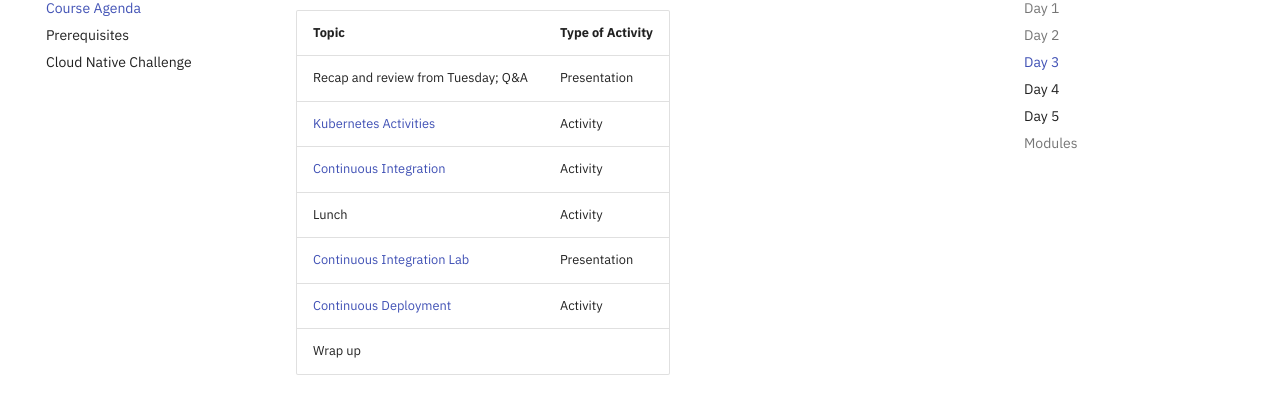
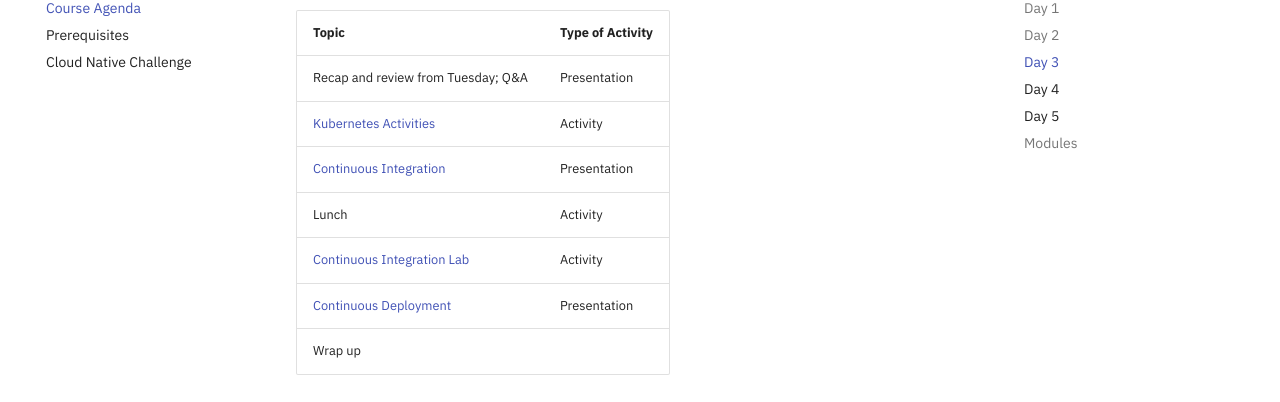
Before and after one commit to ibm-cloud-architecture/cloud-native-bootcamp, an MkDocs documentation site: the page built from docs/agenda.md, in a window 1280 px wide and 900 px high, scrolled down 1259 px. Shown: the part 100-502 px from the top of the window. Built offline with MkDocs 1.6.1 and Material for MkDocs 9.7.7, drawn with Linux system fonts in a browser that asks for light colours; some web fonts are replaced; comment, search, counter and statistics services are not loaded.

Commit message:
Agenda updates

```diff
--- a/docs/agenda.md
+++ b/docs/agenda.md
@@ -12,9 +12,9 @@
     | Introductions                                                          | Activity                     |
     | [Introduction Cloud Native](cloud-native/index.md)                  | Presentation                 |
     | [Containers](./containers/index.md)                                         | Presentation                 |
-    | [Container Activities](./labs/containers/index.md)                     | Activity                     |
+    | [Container Activities](./labs/index.md#containers)                     | Activity                     |
     | Lunch                                                                  | Activity                     |
-    | [Container Activities](./labs/containers/index.md) (Cont.)             | Activity                     |
+    | [Container Activities](./labs/index.md#containers) (Cont.)             | Activity                     |
     | [Kubernetes](./openshift/index.md)                                         | Presentation                 |
     | Wrap up                                                                |                              |
 
@@ -23,7 +23,7 @@
     | Topic                                                                  | Type of Activity             |
     | --------------------------------------------------------------------- | --------------------------- |
     | Recap and review from Monday; Q&A                                      | Presentation                 |
-    | [Kubernetes Activities](./labs/containers/index.md)                                         | Activity                     |
+    | [Kubernetes Activities](./labs/index.md#kubernetes)                                         | Activity                     |
     | Lunch                                                                  | Activity                     |
     | [Kubernetes](./openshift/index.md)                                         | Presentation                 |
     |  Wrap up                                                               |                              |
@@ -33,11 +33,11 @@
     | Topic                                           | Type of Activity            |
     | :---------------------------------------------- | :--------------------------- |
     | Recap and review from Tuesday; Q&A              | Presentation                 |
-    | [Kubernetes Activities](../lectures/kube-overview#activities)                  | Activity     |
-    | [Continuous Integration](../lectures/continuous-integration/)  | Activity      |
+    | [Kubernetes Activities](./labs/index.md#kubernetes)                  | Activity     |
+    | [Continuous Integration](./devops/tekton/index.md)  | Presentation      |
     | Lunch                                           | Activity                              |
-    | [Continuous Integration Lab](../lectures/continuous-integration#activities)  | Presentation        |
-    | [Continuous Deployment](../lectures/continuous-deployment/)  | Activity        |
+    | [Continuous Integration Lab](./labs/index.md#continuous-integration)  | Activity        |
+    | [Continuous Deployment](./devops/argocd/index.md)  | Presentation       |
     | Wrap up                                         |           |
 
     ## Day 4
@@ -45,16 +45,16 @@
     | Topic                                              | Type of Activity            |
     | :------------------------------------------------- | :--------------------------- |
     | Recap and review from Wednesday; Q&A               | Presentation                 |
-    | [Continuous Deployment Lab](../lectures/continuous-deployment#activities)  | Activity      |
+    | [Continuous Deployment Lab](./labs/index.md#continuous-deployment)  | Activity      |
     | Lunch                                              |                              |
-    | [Project Work](../projects/project-cicd)                 | Activity                     |
+    | [Project Work](./labs/index.md#projects)                 | Activity                     |
 
     ## Day 5
 
     | Topic                                           | Type of Activity            |
     | :---------------------------------------------- | :--------------------------- |
     | Recap and review from Thursday ; Q&A            | Presentation                 |
-    | [Project Work](../projects/project-cicd)              | Activity                     |
+    | [Project Work](./labs/index.md#projects)              | Activity                     |
     | Retrospective       | Activity        |
 
 === "Self Paced"
```
